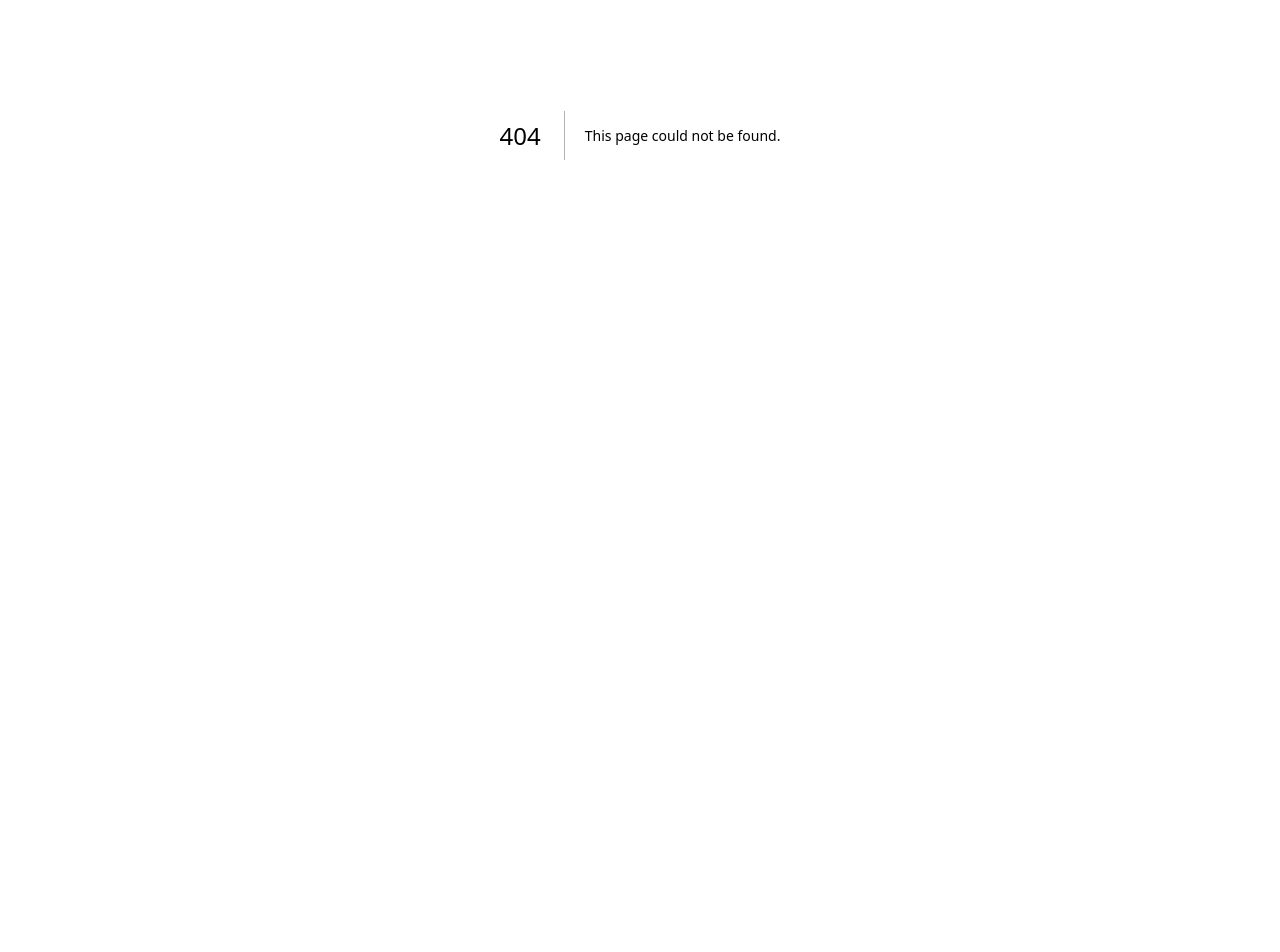
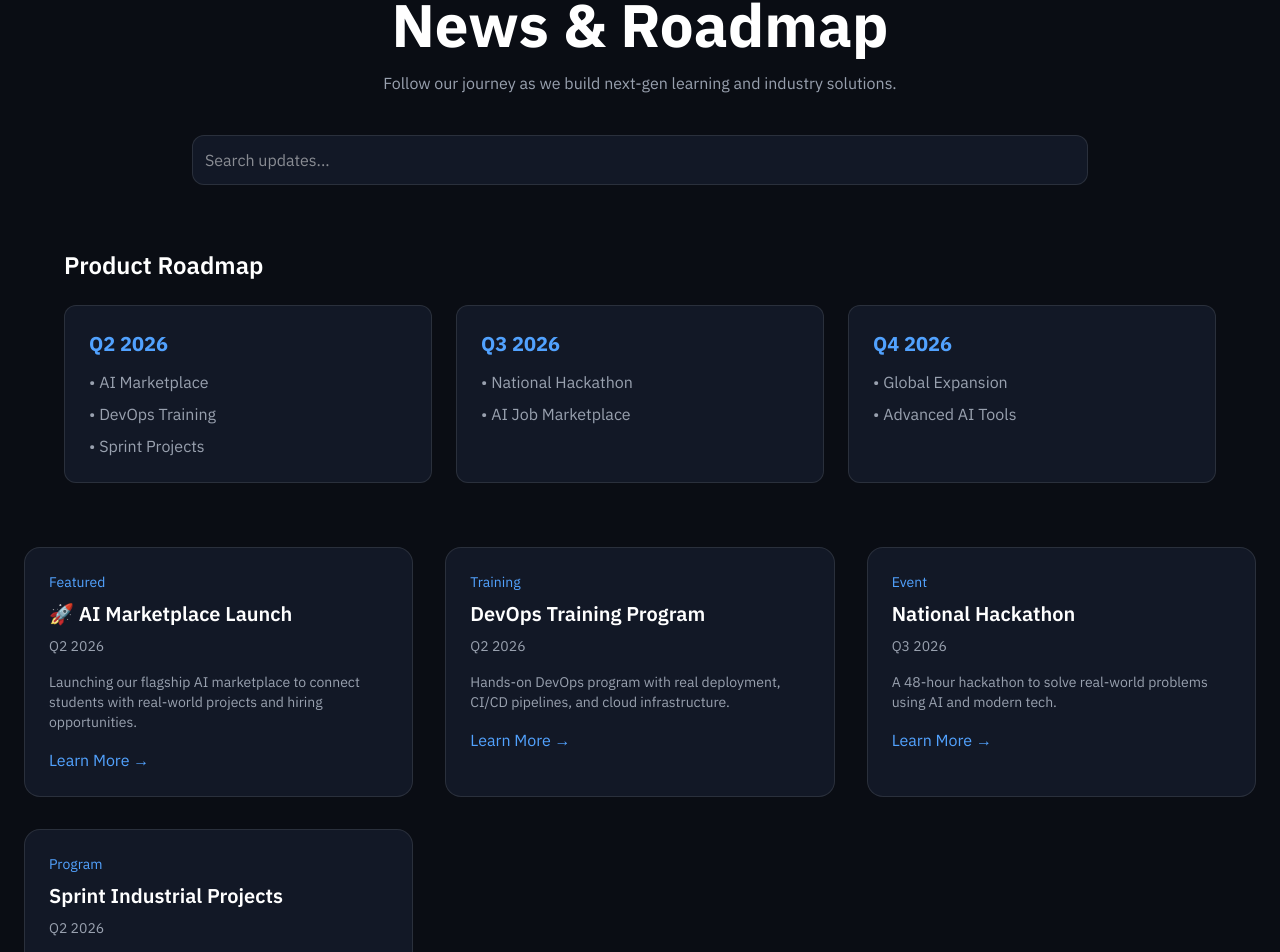
Before and after one commit to Brain-Train-Consultancy-services-LLP/Frontend-ui-ux-code, a Next.js app: page /news in a window 1280 px wide. Before the commit this address had no page. Shown: the part 265-1217 px from the top of the page. Before the commit the page ends 800 px from the top, so only its background shows below. Built offline with nearby package versions, Linux system fonts and the light colour scheme.

Commit message:
Products , Service , carres and news pages added

```diff
--- a/app/careers/page.tsx
+++ b/app/careers/page.tsx
@@ -50,29 +50,29 @@ export default function Careers() {
   });
 
   return (
-    <div className="bg-gray-50 min-h-screen px-12 py-10">
+    <div className="bg-[#0a0d14] min-h-screen px-12 py-10">
 
       {/* Heading */}
       <h1 className="text-4xl font-bold text-gray-800 mb-4">
         Find your next opportunity
       </h1>
 
-      <p className="text-gray-600 mb-8">
+      <p className="text-gray-400 mb-8">
         Explore roles across AI, Cloud, Software Engineering, and more.
       </p>
 
-      {/* Filters Section */}
-      <div className="bg-white p-6 rounded-xl shadow mb-10 grid md:grid-cols-4 gap-4">
+       {/* Filters Section */}
+      <div className="bg-[#121826] border border-[#1e2535] p-6 rounded-xl shadow mb-10 grid md:grid-cols-4 gap-4">
 
         <input
           type="text"
           placeholder="Search jobs..."
-          className="border p-2 rounded"
+          className="bg-[#0a0d14] border border-[#1e2535] p-2 rounded text-white placeholder-gray-500"
           onChange={(e) => setSearch(e.target.value)}
         />
 
-        <select
-          className="border p-2 rounded"
+       <select
+          className="bg-[#0a0d14] border border-[#1e2535] p-2 rounded text-white"
           onChange={(e) => setLocation(e.target.value)}
         >
           <option value="">All Locations</option>
@@ -83,7 +83,7 @@ export default function Careers() {
         </select>
 
         <select
-          className="border p-2 rounded"
+          className="bg-[#0a0d14] border border-[#1e2535] p-2 rounded text-white"
           onChange={(e) => setExperience(e.target.value)}
         >
           <option value="">All Experience</option>
@@ -97,7 +97,7 @@ export default function Careers() {
             setLocation("");
             setExperience("");
           }}
-          className="bg-gray-200 rounded px-4"
+          className="bg-[#1e2535] hover:bg-[#2a3245] rounded px-4 transition"
         >
           Clear Filters
         </button>
@@ -114,7 +114,7 @@ export default function Careers() {
         {filteredJobs.map((job) => (
           <div
             key={job.id}
-            className="bg-white p-6 rounded-xl shadow hover:shadow-lg transition"
+             className="bg-[#121826] border border-[#1e2535] p-6 rounded-xl shadow hover:shadow-blue-500/10 hover:scale-[1.02] transition"
           >
             <h2 className="text-xl font-semibold text-gray-800">
               {job.title}
--- /dev/null
+++ b/app/news/page.tsx
@@ -0,0 +1,153 @@
+"use client";
+
+import { useState } from "react";
+
+const newsData = [
+  {
+    id: 1,
+    title: "🚀 AI Marketplace Launch",
+    date: "Q2 2026",
+    category: "Featured",
+    description: "Launching our flagship AI marketplace to connect students with real-world projects and hiring opportunities.",
+    featured: true,
+  },
+  {
+    id: 2,
+    title: "DevOps Training Program",
+    date: "Q2 2026",
+    category: "Training",
+    description: "Hands-on DevOps program with real deployment, CI/CD pipelines, and cloud infrastructure.",
+  },
+  {
+    id: 3,
+    title: "National Hackathon",
+    date: "Q3 2026",
+    category: "Event",
+    description: "A 48-hour hackathon to solve real-world problems using AI and modern tech.",
+  },
+  {
+    id: 4,
+    title: "Sprint Industrial Projects",
+    date: "Q2 2026",
+    category: "Program",
+    description: "7, 14, 21 days sprint programs for real industry exposure.",
+  },
+];
+
+const roadmap = [
+  { quarter: "Q2 2026", items: ["AI Marketplace", "DevOps Training", "Sprint Projects"] },
+  { quarter: "Q3 2026", items: ["National Hackathon", "AI Job Marketplace"] },
+  { quarter: "Q4 2026", items: ["Global Expansion", "Advanced AI Tools"] },
+];
+
+export default function NewsPage() {
+  const [search, setSearch] = useState("");
+  const [email, setEmail] = useState("");
+
+  const filteredNews = newsData.filter((item) =>
+    item.title.toLowerCase().includes(search.toLowerCase())
+  );
+
+  return (
+    <div className="min-h-screen bg-[#0a0d14] text-white px-6 py-16">
+
+      {/* FEATURED BANNER */}
+      <div className="max-w-6xl mx-auto mb-16">
+        <div className="bg-gradient-to-r from-blue-600 to-purple-600 p-8 rounded-2xl shadow-lg">
+          <h2 className="text-3xl font-bold mb-2">
+            🚀 Upcoming: AI Marketplace Launch
+          </h2>
+          <p className="text-gray-200">
+            Our biggest platform is launching soon. Connecting talent, projects, and companies in one ecosystem.
+          </p>
+        </div>
+      </div>
+
+      {/* HERO */}
+      <div className="max-w-7xl mx-auto text-center">
+        <h1 className="text-4xl md:text-6xl font-bold mb-4">
+          News & Roadmap
+        </h1>
+        <p className="text-gray-400 max-w-2xl mx-auto">
+          Follow our journey as we build next-gen learning and industry solutions.
+        </p>
+      </div>
+
+      {/* SEARCH */}
+      <div className="max-w-4xl mx-auto mt-10">
+        <input
+          type="text"
+          placeholder="Search updates..."
+          className="w-full bg-[#121826] border border-[#1e2535] p-3 rounded-xl text-white"
+          onChange={(e) => setSearch(e.target.value)}
+        />
+      </div>
+
+      {/* ROADMAP */}
+      <div className="max-w-6xl mx-auto mt-16">
+        <h2 className="text-2xl font-semibold mb-6">Product Roadmap</h2>
+        <div className="grid md:grid-cols-3 gap-6">
+          {roadmap.map((phase, index) => (
+            <div key={index} className="bg-[#121826] border border-[#1e2535] p-6 rounded-xl">
+              <h3 className="text-xl font-bold mb-3 text-blue-400">{phase.quarter}</h3>
+              <ul className="space-y-2 text-gray-400">
+                {phase.items.map((item, i) => (
+                  <li key={i}>• {item}</li>
+                ))}
+              </ul>
+            </div>
+          ))}
+        </div>
+      </div>
+
+      {/* NEWS GRID */}
+      <div className="max-w-7xl mx-auto mt-16 grid grid-cols-1 md:grid-cols-2 lg:grid-cols-3 gap-8">
+        {filteredNews.map((item) => (
+          <div
+            key={item.id}
+            className="bg-[#121826] border border-[#1e2535] p-6 rounded-2xl hover:scale-105 transition"
+          >
+            <p className="text-sm text-blue-400 mb-2">{item.category}</p>
+            <h2 className="text-xl font-semibold mb-2">{item.title}</h2>
+            <p className="text-gray-400 text-sm mb-4">{item.date}</p>
+            <p className="text-gray-400 text-sm">{item.description}</p>
+
+            <button className="mt-4 text-blue-400 hover:underline">
+              Learn More →
+            </button>
+          </div>
+        ))}
+      </div>
+
+      {/* CTA */}
+      <div className="max-w-4xl mx-auto mt-20 text-center">
+        <h2 className="text-2xl font-semibold mb-3">
+          Stay connected with us
+        </h2>
+        <p className="text-gray-400 mb-6">
+          Be the first to know about launches, events, and opportunities.
+        </p>
+        <div className="flex gap-4 justify-center">
+  <input
+    type="email"
+    placeholder="Enter your email"
+    value={email}
+    onChange={(e) => setEmail(e.target.value)}
+    className="bg-[#121826] border border-[#1e2535] px-4 py-2 rounded text-white"
+  />
+
+  <button
+    onClick={() => {
+      if (!email) return alert("Enter email first");
+      alert(`Subscribed with ${email}`);
+    }}
+    className="bg-blue-600 hover:bg-blue-700 px-6 py-2 rounded"
+  >
+    Subscribe
+  </button>
+</div>
+      </div>
+
+    </div>
+  );
+}
--- /dev/null
+++ b/app/products/page.tsx
@@ -0,0 +1,69 @@
+"use client";
+
+import { motion } from "framer-motion";
+
+const products = [
+  "Self Learning Courses",
+  "DevOps Deployment",
+  "Hackathon Programs",
+  "AI Marketplace",
+  "AI Job Marketplace",
+  "Cosmetology Training",
+  "Skill Development Programs",
+  "Portfolio Build-up",
+  "DevOps Training",
+  "AI/ML Applications",
+  "MVP Build-up",
+  "SME 7, 14 & 21 Days Sprint Industrial Projects",
+];
+
+export default function ProductsPage() {
+  return (
+    <div className="min-h-screen bg-[#0a0d14] text-white px-6 py-16">
+      {/* HERO SECTION */}
+      <div className="max-w-7xl mx-auto text-center">
+        <h1 className="text-4xl md:text-6xl font-bold mb-6">
+          Our Products & Solutions
+        </h1>
+        <p className="text-gray-400 max-w-2xl mx-auto text-lg">
+          Enterprise-grade solutions designed to bridge the gap between
+          learning and industry. Build skills, deploy real systems, and
+          accelerate your career with real-world exposure.
+        </p>
+      </div>
+
+      {/* GRID SECTION */}
+      <div className="max-w-7xl mx-auto mt-16 grid grid-cols-1 sm:grid-cols-2 lg:grid-cols-3 gap-8">
+        {products.map((item, index) => (
+          <motion.div
+            key={index}
+            initial={{ opacity: 0, y: 40 }}
+            animate={{ opacity: 1, y: 0 }}
+            transition={{ delay: index * 0.05 }}
+            className="bg-[#121826] border border-[#1e2535] p-6 rounded-2xl shadow-lg hover:shadow-blue-500/10 hover:scale-105 transition"
+          >
+            <h2 className="text-xl font-semibold mb-3">{item}</h2>
+            <p className="text-gray-400 text-sm">
+              High-quality, industry-aligned solution designed for practical
+              implementation and career growth.
+            </p>
+          </motion.div>
+        ))}
+      </div>
+
+      {/* CTA SECTION */}
+      <div className="max-w-4xl mx-auto mt-20 text-center">
+        <h2 className="text-3xl font-bold mb-4">
+          Ready to Build Your Future?
+        </h2>
+        <p className="text-gray-400 mb-6">
+          Join our ecosystem of learners, developers, and innovators building
+          real-world impactful solutions.
+        </p>
+        <button className="bg-blue-600 hover:bg-blue-700 px-8 py-3 rounded-full font-medium transition">
+          Get Started
+        </button>
+      </div>
+    </div>
+  );
+}
--- a/package.json
+++ b/package.json
@@ -34,7 +34,7 @@
     "chart.js": "^4.5.1",
     "class-variance-authority": "^0.7.1",
     "clsx": "^2.1.1",
-    "framer-motion": "^12.29.2",
+    "framer-motion": "^12.38.0",
     "html2canvas": "^1.4.1",
     "html2pdf.js": "^0.14.0",
     "imagekitio-next": "^1.0.1",
```
Also changed, not shown: 1 other file (tests, documents, lock files or other folders).
